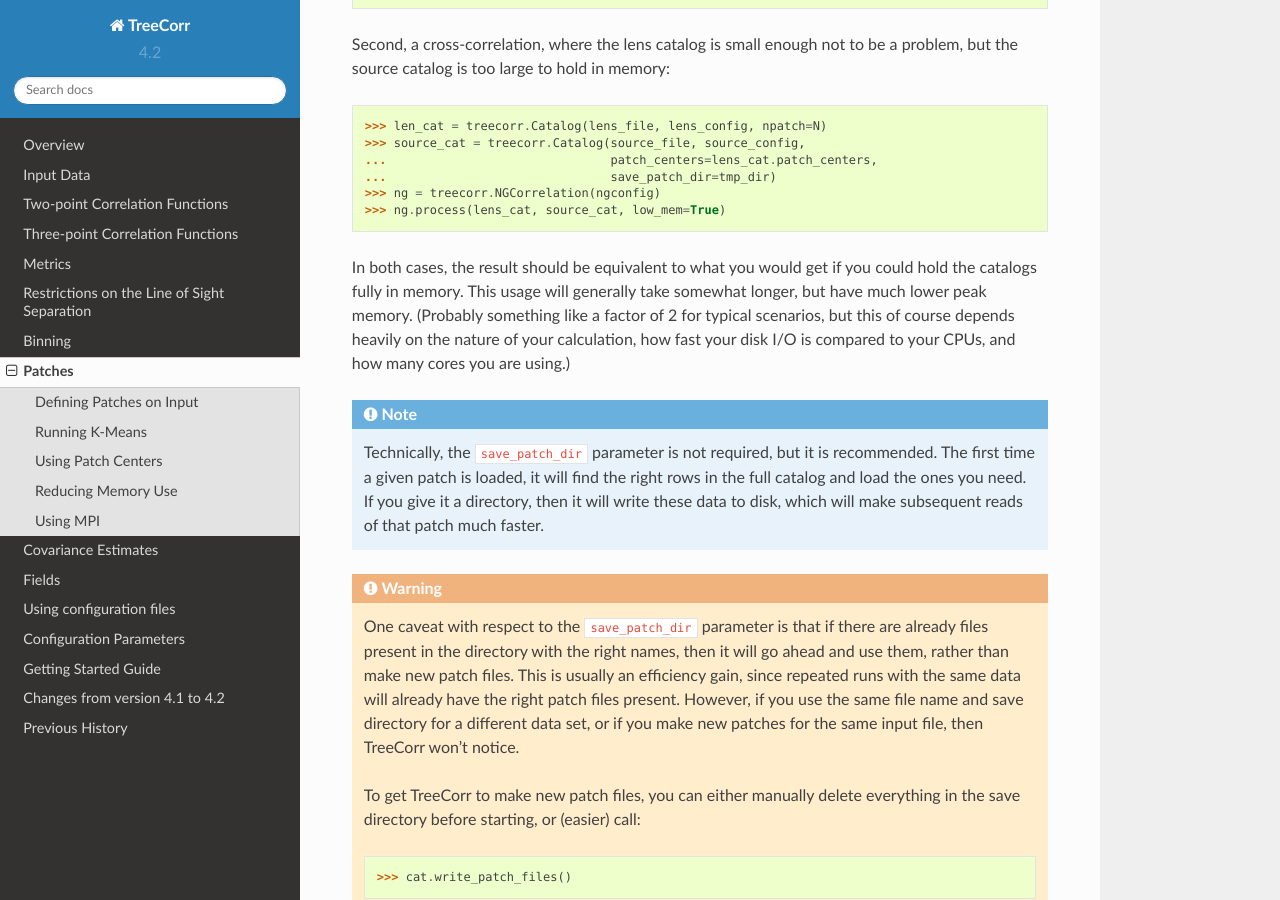
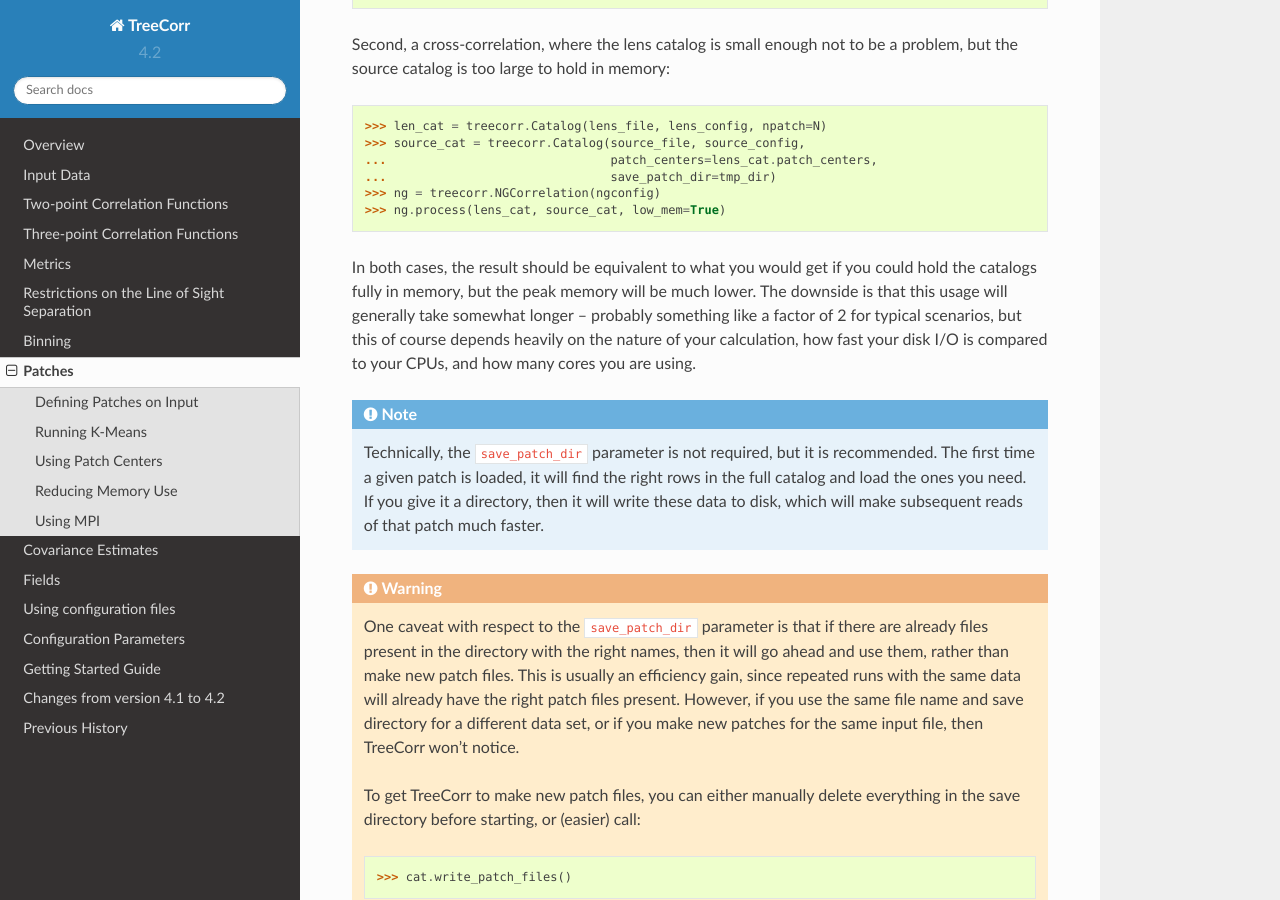
Before and after one commit to rmjarvis/TreeCorr, a Sphinx documentation site: the page built from docs/patches.rst, in a window 1280 px wide and 900 px high, scrolled down 6119 px. Built offline with Sphinx 7.4.7 and the Read the Docs theme 2.0.0, drawn with Linux system fonts in a browser that asks for light colours; the version number is read from the project's files by our own code.

Commit message:
Fix some poorly worded text re speed of low_mem option.

```diff
--- a/docs/patches.rst
+++ b/docs/patches.rst
@@ -298,11 +298,11 @@
     >>> ng.process(lens_cat, source_cat, low_mem=True)
 
 In both cases, the result should be equivalent to what you would get if you could
-hold the catalogs fully in memory.  This usage will generally take somewhat longer,
-but have much lower peak memory.
-(Probably something like a factor of 2 for typical scenarios, but this of course
+hold the catalogs fully in memory, but the peak memory will be much lower.
+The downside is that this usage will generally take somewhat longer --
+probably something like a factor of 2 for typical scenarios, but this of course
 depends heavily on the nature of your calculation, how fast your disk I/O is
-compared to your CPUs, and how many cores you are using.)
+compared to your CPUs, and how many cores you are using.
 
 .. note::
 
```
